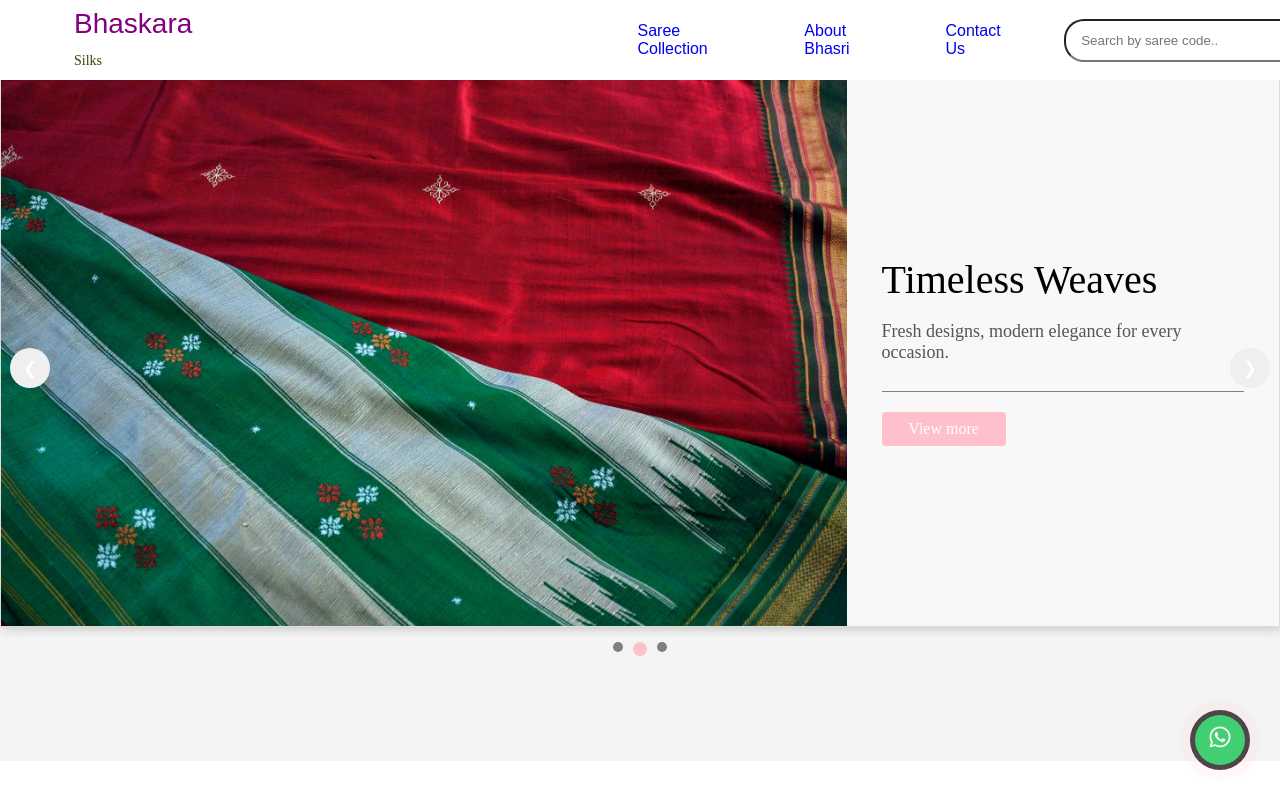
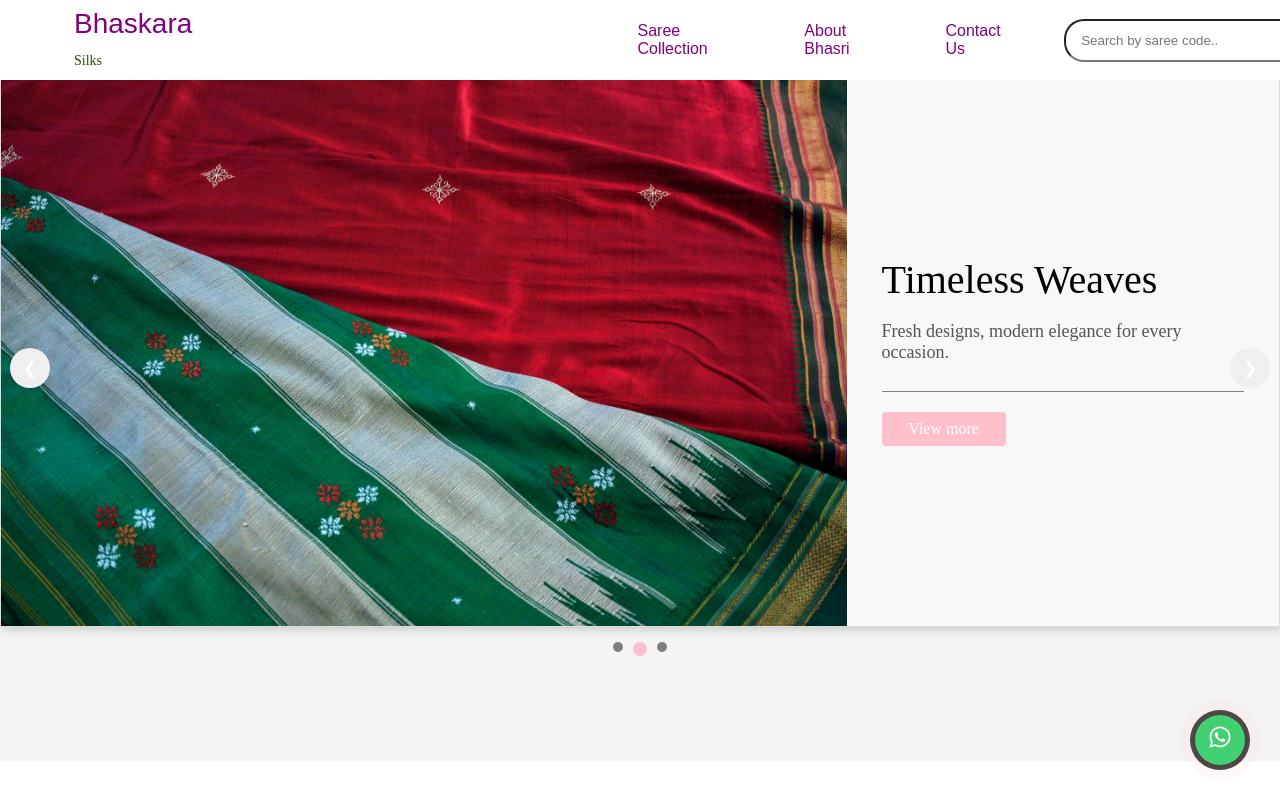
Before and after one commit to sreenivasalokesh/baasri, a React (Create React App) app: page / in a window 1280 px wide. Shown: the top 795 px of the page. Built offline with nearby package versions, Linux system fonts and the light colour scheme.

Commit message:
navbar items color change to purple

```diff
--- a/src/App.css
+++ b/src/App.css
@@ -40,6 +40,7 @@ body, html {
 .navbar .menu a {
   text-decoration: none;
   margin: 0 10px;
+  color: purple
 }
 
 .navbar .menu input {
```
